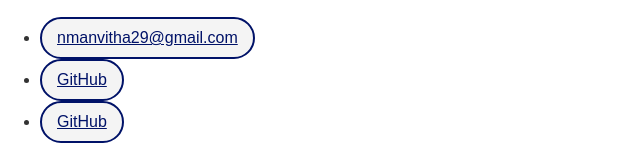
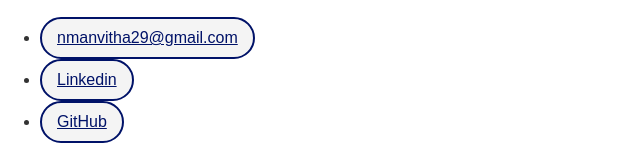
Before and after one commit to nmanvitha29/nmanvitha29.github.io, a plain HTML site: page index.html in a window 1280 px wide. Shown: the part 1544-1700 px from the top of the page, 0-640 px from the left. Drawn offline with Linux system fonts and the light colour scheme.

Commit message:
Update index.html

```diff
--- a/index.html
+++ b/index.html
@@ -51,7 +51,7 @@
     <ul>
 
 <li><a href="mailto:nmanvitha29@gmail.com">nmanvitha29@gmail.com</a></li>
- <li><a href="www.linkedin.com/in/manvitha-nukala-b49820348">GitHub</a></li>
+ <li><a href="www.linkedin.com/in/manvitha-nukala-b49820348">Linkedin</a></li>
 <li><a href="https://github.com/nmanvitha29">GitHub</a></li>
 </ul>
 
```
